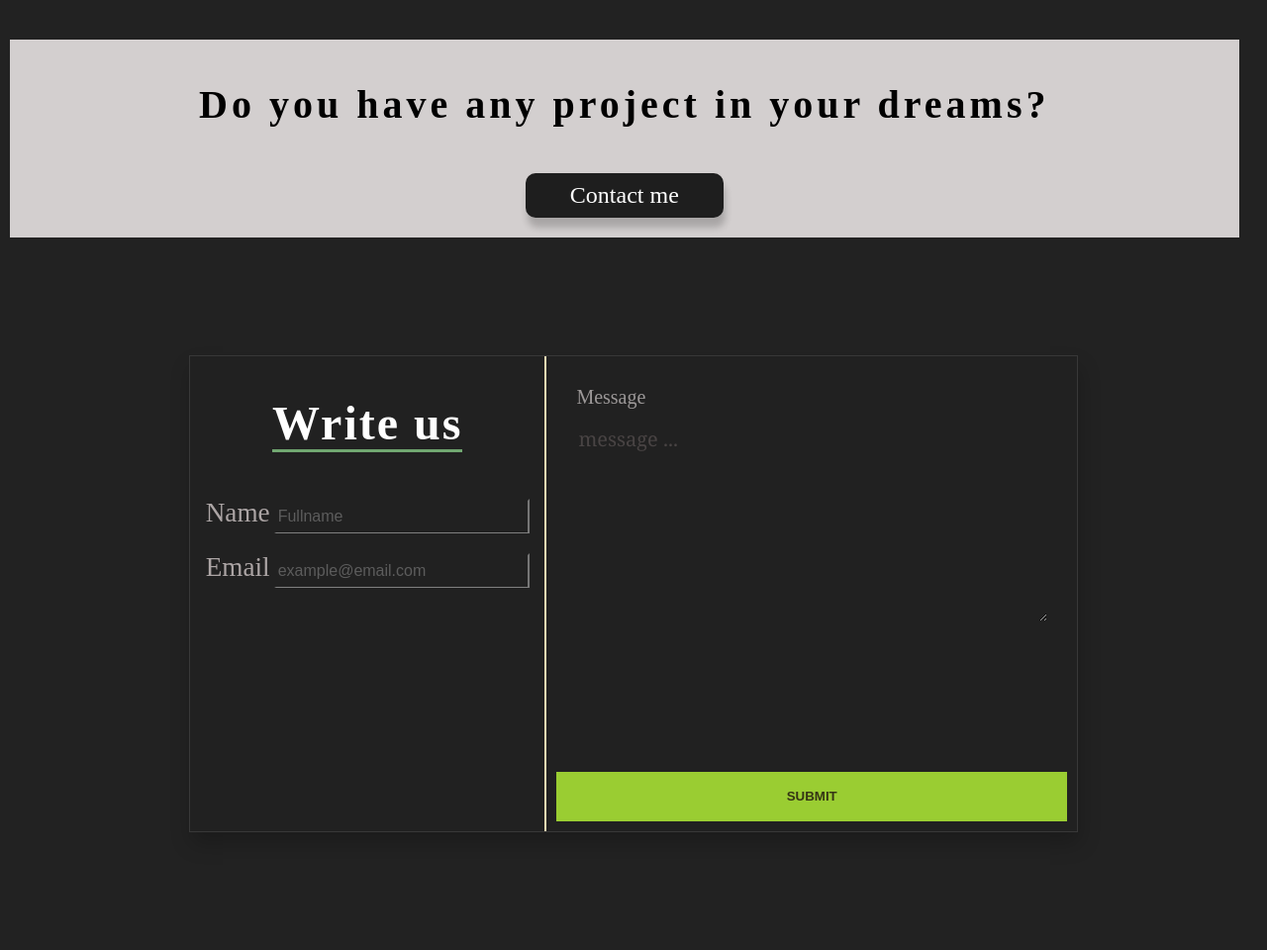
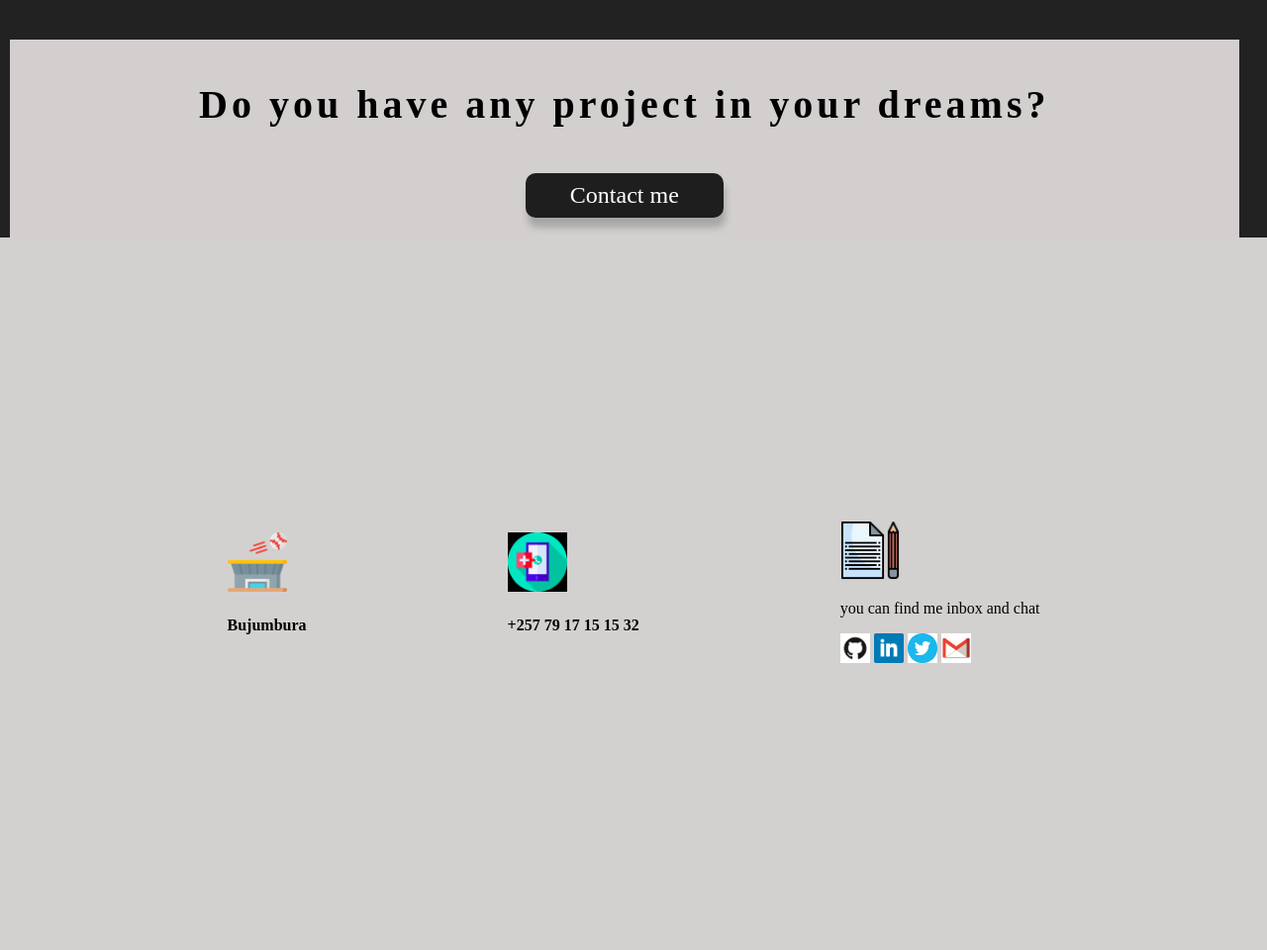
Before and after one commit to Guy-Gustave/portefeuille, a PHP site: page / in a window 1280 px wide. Shown: the part 3261-4221 px from the top of the page at 99% size. Run offline with PHP 8.4, Linux system fonts and the light colour scheme.

Commit message:
change form contact

```diff
--- a/assets/css/style.css
+++ b/assets/css/style.css
@@ -403,6 +403,7 @@ nav {
   display: flex;
   justify-content: center;
   align-items: center;
+  background-color: rgb(211, 209, 208);
 }
 
 #formContact form {
@@ -518,6 +519,18 @@ nav {
   color: #353515;
   text-transform: uppercase;
   cursor: pointer;
+}
+
+.ecrire {
+  display: flex;
+  width: 80%;
+  justify-content: space-around;
+  align-items: center;
+}
+
+.connect img {
+  width: 60px;
+  height: 60px;
 }
 
 
--- a/index.html
+++ b/index.html
@@ -39,7 +39,7 @@
         of your daily puzzles,or in the putting online of your products by an adequate
         and personalized website according to your choice.</p>
 
-      <a href=" #" class="cv-btn"> Downoload CV</a>
+      <a href="https://docs.google.com/document/d/1rmWb5C7z5FmKJ5Ofo6UVgq-as90KhWdYQqhCVwklNaY/edit" class="cv-btn"> Downoload CV</a>
     </div>
 
     <div class="social">
@@ -68,9 +68,12 @@
     </div>
     <div class="about-model">
       <div class="languages">
-        <h2>Languages:<font color="#17dlac">javaScript, Ruby, Html, css</font></h2>
-        <h2>Frameworks:<font color="#17dlac">Bootstrap, Ruby on rails, React,</font></h2>
-        <h2>Skills:<font color="#17dlac"> Git Github, heroku, Netlfy, Rspec, Jest</font></h3>
+        <h2>Languages:<font color="#17dlac">javaScript, Ruby, Html, css</font>
+        </h2>
+        <h2>Frameworks:<font color="#17dlac">Bootstrap, Ruby on rails, React,</font>
+        </h2>
+        <h2>Skills:<font color="#17dlac"> Git Github, heroku, Netlfy, Rspec, Jest</font>
+          </h3>
       </div>
     </div>
 
@@ -92,7 +95,7 @@
           <a href="#">you have well chosen. one thing that is guaranted is that
             you'll never regret because we are here to track your issues and make safe your datas. moreover, an after
             sales service is offered to our customers.
-            Do not delay to benefit from our pro  ducts
+            Do not delay to benefit from our pro ducts
           </a>
         </div>
       </div>
@@ -135,7 +138,7 @@
           <h1>backend project</h1>
           <p>TWITTER REDESIGN with rails</p>
         </div>
-        <a href = "https://cap-twitter.herokuapp.com/login"><img src="./assets/images/progile.png" alt=""></a>
+        <a href="https://cap-twitter.herokuapp.com/login"><img src="./assets/images/progile.png" alt=""></a>
       </div>
       <!-- box2 -->
       <div class="p-box">
@@ -143,7 +146,8 @@
           <h1>Bootstrap project</h1>
           <p>a clone of newsweek magazine </p>
         </div>
-        <a href = "raw.githack.com/Guy-Gustave/newsweek/feature-branch/index.html"><img src="./assets/images/newswek.png" alt=""></a>
+        <a href="raw.githack.com/Guy-Gustave/newsweek/feature-branch/index.html"><img src="./assets/images/newswek.png"
+            alt=""></a>
       </div>
       <!-- box3 -->
       <div class="p-box">
@@ -151,7 +155,7 @@
           <h1>javaScript project</h1>
           <p>a Project that shows the weather of a town typed</p>
         </div>
-        <a href = "https://rawcdn.githack.com/Guy-Gustave/Weather-ap/bd926003a592cecc
+        <a href="https://rawcdn.githack.com/Guy-Gustave/Weather-ap/bd926003a592cecc
         579dc4f94aaa04b781cde22d/dist/index.html"><img src="./assets/images/weatherapp.png" alt=""></a>
       </div>
       <!-- box4 -->
@@ -160,7 +164,8 @@
           <h1>Html design</h1>
           <p>a clone of nextweb magazine, while learning responsiveness</p>
         </div>
-        <a href = "https://raw.githack.com/Guy-Gustave/the-next-web/feature-branch/index.html"><img src="./assets/images/nextweb.png" alt=""></a>
+        <a href="https://raw.githack.com/Guy-Gustave/the-next-web/feature-branch/index.html"><img
+            src="./assets/images/nextweb.png" alt=""></a>
       </div>
 
     </div>
@@ -175,7 +180,7 @@
 
   <!-- section contact form -->
   <section id="formContact">
-    <form method="POST" id="contact-form">
+    <!-- <form method="POST" id="contact-form">
       <div class="contact-left">
         <h1 class="c-left-title">
           <font style="border-bottom: 3px solid rgb(113, 167, 113);">Write us</font>
@@ -197,7 +202,34 @@
         <button type="submit">Submit</button>
       </div>
 
-    </form>
+    </form> -->
+
+    <div class="ecrire">
+      <div class="location">
+        <a href="#" class="connect"><img src="./assets/images/home-run.png" alt="home"></a>
+        <h4>Bujumbura</h4>
+      </div>
+      <div class="call">
+        <a href="#" class="connect"><img src="./assets/images/call.jpg" alt=""></a>
+        <h4>+257 79 17 15 15 32</h4>
+      </div>
+      <div class="inbox">
+        <a href="#" class="connect"><img src="./assets/images/ecrire-une-lettre.png.png" alt="chat"></a>
+        <p>you can find me inbox and chat</p>
+        <div class="link">
+          <a href="https://github.com/Guy-Gustave"> <img src="./assets/images/GitHub-Mark.png" class="img-fluid"
+              alt="Github Icon" height="30" width="30"></a>
+          <a href="https://www.linkedin.com/in/guy-gustave-nigaba/"> <img src="./assets/images/linkedin.png"
+              class="img-fluid" alt="LinkedIn Icon" height="30" width="30"></a>
+          <a href="https://twitter.com/GuyNigaba"> <img src="assets/images/twitter.png" class="img-fluid"
+              alt="twitter Icon" height="30" width="30"></a>
+          <a href="https://mail.google.com/mail/u/0/#inbox?compose=new"> <img src="assets/images/Gmail.PNG"
+              class="img-fluid" alt="gmail Icon" height="30" width="30"></a>
+        </div>
+
+      </div>
+    </div>
+
   </section>
 
   <!-- jquery -->
```
Also changed, not shown: assets/images/call.jpg (added), assets/images/ecrire-une-lettre.png.png (added), assets/images/home-run.png (added).
